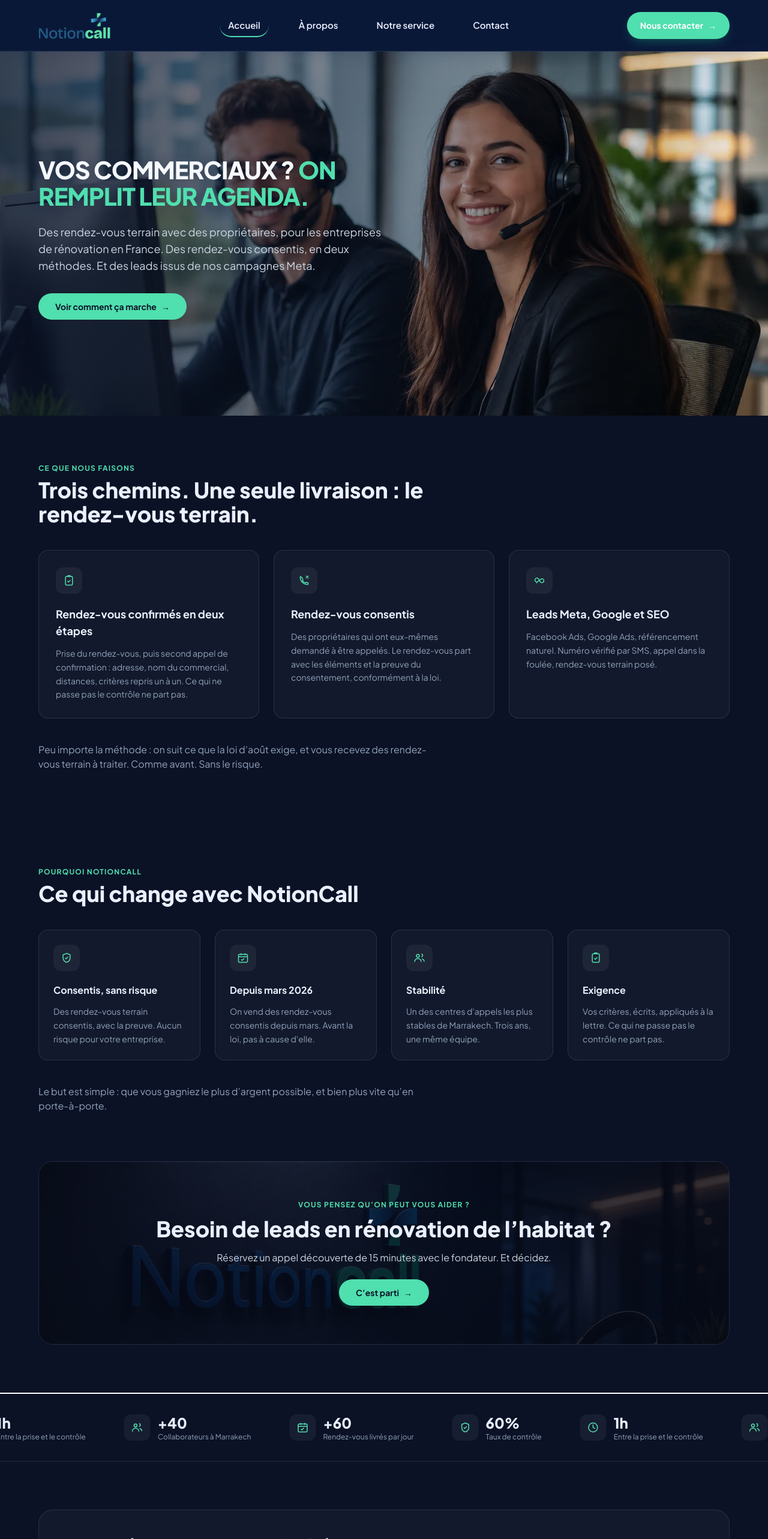
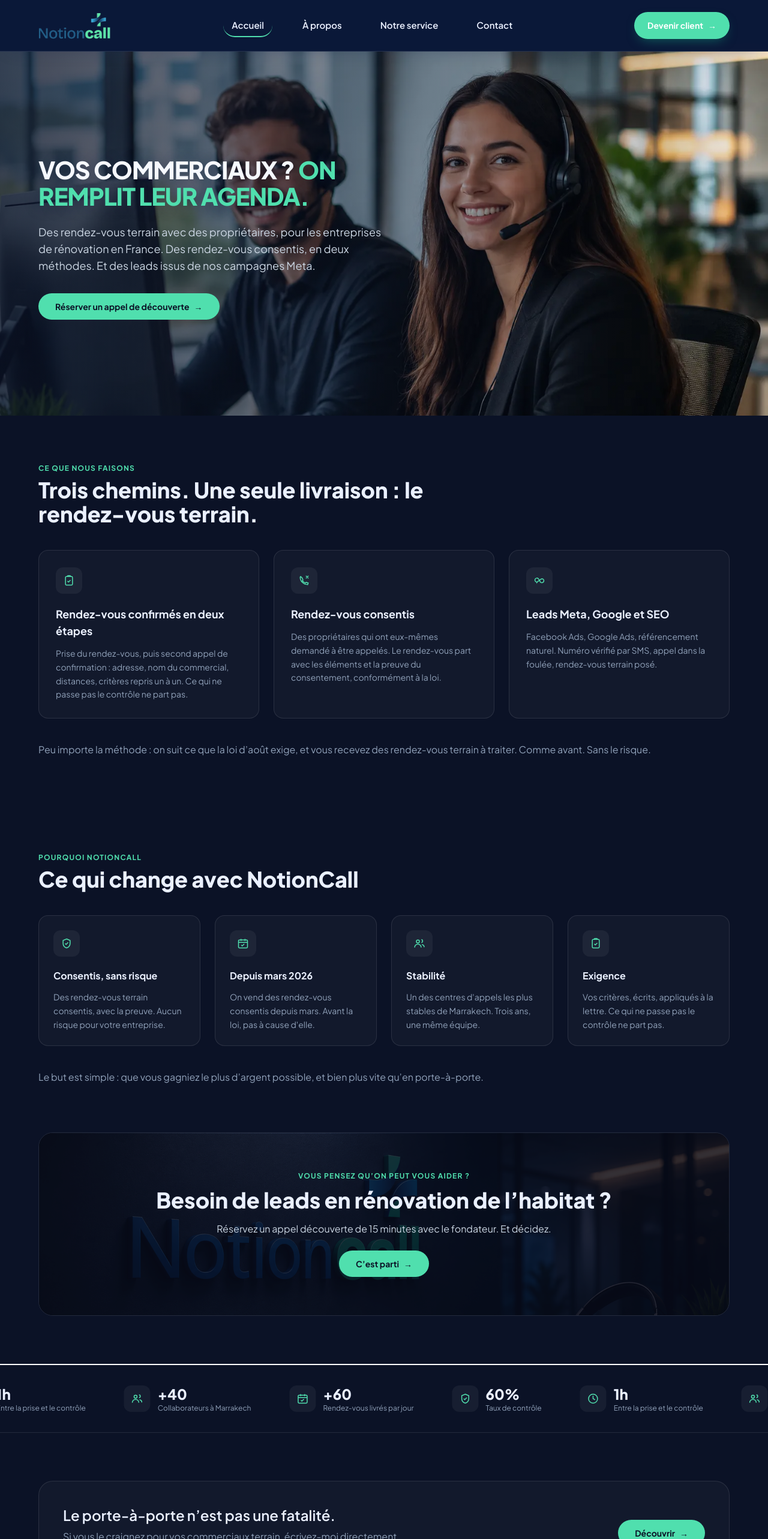
Before and after one commit to assistance3notioncall-dot/notioncall, a Next.js app: page / in a window 1280 px wide. Shown: the top 2566 px of the page at 60% size. Built offline with nearby package versions, Linux system fonts and the light colour scheme.

Commit message:
modification sur page home

```diff
--- a/app/_components/Header.tsx
+++ b/app/_components/Header.tsx
@@ -93,7 +93,7 @@
       </nav>
 
       <Link
-        href="/contact"
+        href="/appel-decouverte"
         className="nc-header-btn"
         style={{
           display: "flex",
@@ -114,7 +114,7 @@
           transition: "transform 0.22s ease",
         }}
       >
-        <span className="nc-btn-label">Nous contacter</span> <span>→</span>
+        <span className="nc-btn-label">Devenir client</span> <span>→</span>
       </Link>
     </header>
     {/* Matches .nc-header's actual box height at each breakpoint (see
--- a/app/mentions-legales/page.tsx
+++ b/app/mentions-legales/page.tsx
@@ -123,10 +123,10 @@
             Écrivez-nous, nous répondons sous 24 heures ouvrées.
           </p>
           <Link
-            href="/contact"
+            href="/appel-decouverte"
             className="mt-6 inline-flex items-center gap-2 rounded-full bg-[#50DFAE] px-7 py-3 text-sm font-bold text-[#0B1226] transition hover:-translate-y-0.5"
           >
-            Nous contacter <span>→</span>
+            Devenir client <span>→</span>
           </Link>
         </div>
       </section>
--- a/app/notre-service/page.tsx
+++ b/app/notre-service/page.tsx
@@ -115,10 +115,10 @@
             Parlons de vos rendez-vous — nous vous répondons sous 24 heures.
           </p>
           <Link
-            href="/contact"
+            href="/appel-decouverte"
             className="mt-6 inline-flex items-center gap-2 rounded-full bg-[#50DFAE] px-7 py-3 text-sm font-bold text-[#0B1226] transition hover:-translate-y-0.5"
           >
-            Nous contacter <span>→</span>
+            Devenir client <span>→</span>
           </Link>
         </div>
       </section>
--- a/app/page.tsx
+++ b/app/page.tsx
@@ -77,10 +77,10 @@
               leads issus de nos campagnes Meta.
             </p>
             <Link
-              href="/notre-service"
+              href="/appel-decouverte"
               className="mt-8 inline-flex items-center gap-2 rounded-full bg-[#50DFAE] px-7 py-3 text-sm font-bold text-[#0B1226] transition hover:-translate-y-0.5"
             >
-              Voir comment ça marche <span>→</span>
+              Réserver un appel de découverte <span>→</span>
             </Link>
           </div>
         </div>
@@ -106,7 +106,7 @@
               </div>
             ))}
           </div>
-          <p className="mt-10 max-w-2xl text-slate-400">
+          <p className="mt-10 max-w-2xl text-slate-400 md:max-w-none md:whitespace-nowrap">
             Peu importe la méthode : on suit ce que la loi d&rsquo;août exige, et vous
             recevez des rendez-vous terrain à traiter. Comme avant. Sans le risque.
           </p>
@@ -130,7 +130,7 @@
               </div>
             ))}
           </div>
-          <p className="mt-10 max-w-2xl text-slate-400">
+          <p className="mt-10 max-w-2xl text-slate-400 md:max-w-none md:whitespace-nowrap">
             Le but est simple : que vous gagniez le plus d&rsquo;argent possible, et
             bien plus vite qu&rsquo;en porte-à-porte.
           </p>
@@ -195,12 +195,12 @@
               — Oussama Aouameur, fondateur de NotionCall
             </p>
           </div>
-          <a
-            href="mailto:aouameur@notioncall.com"
+          <Link
+            href="/appel-decouverte"
             className="inline-flex shrink-0 items-center gap-2 rounded-full bg-[#50DFAE] px-7 py-3 text-sm font-bold text-[#0B1226] transition hover:-translate-y-0.5"
           >
-            Écrire au fondateur <span>→</span>
-          </a>
+            Découvrir <span>→</span>
+          </Link>
         </div>
       </section>
       </main>
```
Also changed, not shown: 1 other file (tests, documents, lock files or other folders).
